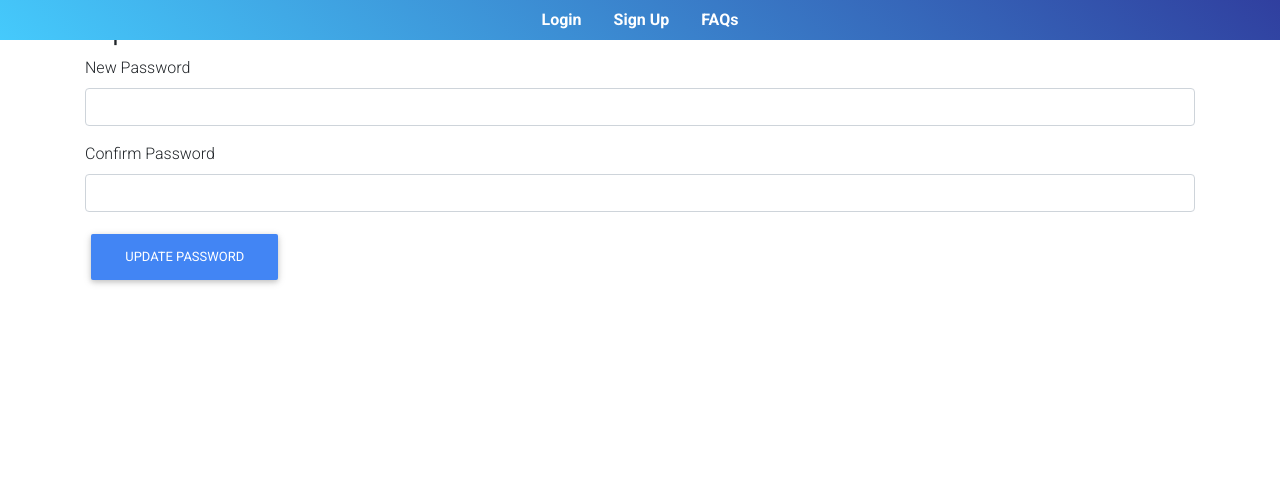
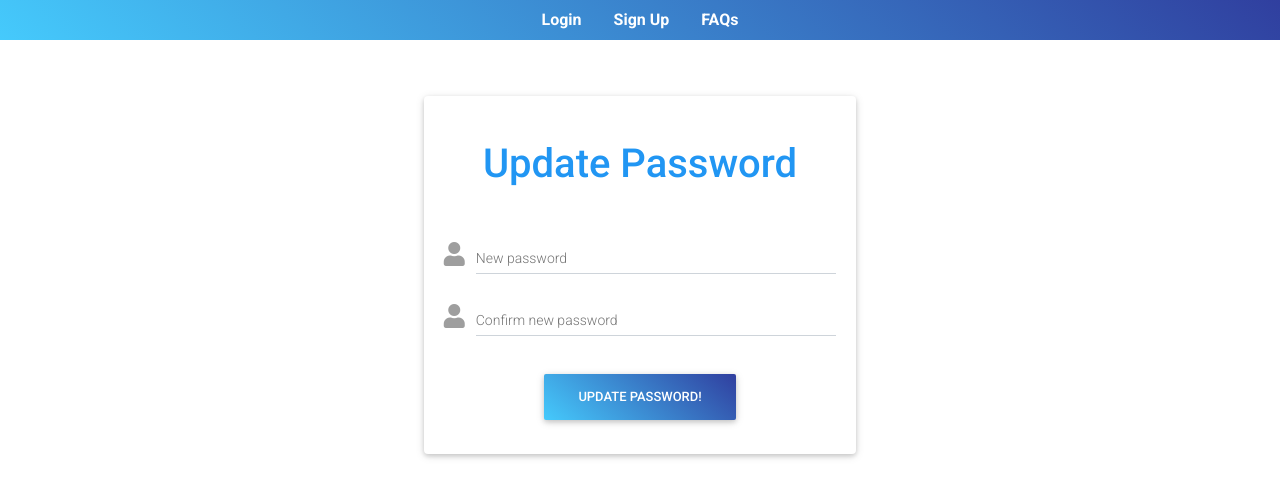
Before and after one commit to wyncode/c38_final_timer, a React (Create React App) app in the folder client/: page /updatepassword in a window 1280 px wide. Shown: the top 498 px of the page. Built offline with nearby package versions, Linux system fonts and the light colour scheme.

Commit message:
update password made pretty

```diff
--- a/client/src/pages/ForgotPassword.jsx
+++ b/client/src/pages/ForgotPassword.jsx
@@ -8,6 +8,7 @@ import {
   MDBCard,
   MDBCardBody
 } from 'mdbreact';
+import axios from 'axios';
 
 const ForgotPassword = () => {
   const [email, setEmail] = useState('');
--- a/client/src/pages/UpdatePassword.jsx
+++ b/client/src/pages/UpdatePassword.jsx
@@ -1,5 +1,14 @@
 import React, { useState } from 'react';
-import { Container, Form, Button } from 'react-bootstrap';
+import {
+  MDBContainer,
+  MDBRow,
+  MDBCol,
+  MDBInput,
+  MDBBtn,
+  MDBCard,
+  MDBCardBody,
+  MDBAnimation
+} from 'mdbreact';
 import axios from 'axios';
 
 const UpdatePassword = ({ history }) => {
@@ -28,30 +37,45 @@ const UpdatePassword = ({ history }) => {
       .catch((error) => console.log(error));
   };
   return (
-    <Container>
-      <h1>Update Password</h1>
-      <Form onSubmit={handleSubmit}>
-        <Form.Group>
-          <Form.Label>New Password</Form.Label>
-          <Form.Control
+    <MDBContainer className="d-flex justify-content-center">
+      <MDBCol md="5">
+        <MDBRow className="py-4 mt-5"></MDBRow>
+        <MDBAnimation type="bounceInDown" duration="600ms">
+          <MDBCard>
+            <MDBCardBody>
+              <form onSubmit={handleSubmit}>
+                <p className="h1 text-center py-4 blue-text">Update Password</p>
+                <div className="grey-text">
+                  <MDBInput
+                    label="New password"
+                    name="password"
+                    icon="user"
+                    size="sm"
+                    group
                     type="password"
-            name="password"
                     onChange={handleChange}
                   />
-        </Form.Group>
-        <Form.Group>
-          <Form.Label>Confirm Password</Form.Label>
-          <Form.Control
+                  <MDBInput
+                    label="Confirm new password"
+                    name="password"
+                    icon="user"
+                    size="sm"
+                    group
                     type="password"
-            name="confirmPassword"
                     onChange={handleChange}
                   />
-        </Form.Group>
-        <Form.Group>
-          <Button type="submit">Update Password</Button>
-        </Form.Group>
-      </Form>
-    </Container>
+                </div>
+                <div className="text-center py-2 mt-3">
+                  <MDBBtn gradient="blue" type="submit">
+                    <strong>Update Password!</strong>
+                  </MDBBtn>
+                </div>
+              </form>
+            </MDBCardBody>
+          </MDBCard>
+        </MDBAnimation>
+      </MDBCol>
+    </MDBContainer>
   );
 };
 
```
Lines whose indentation alone changed are shown as unchanged.
